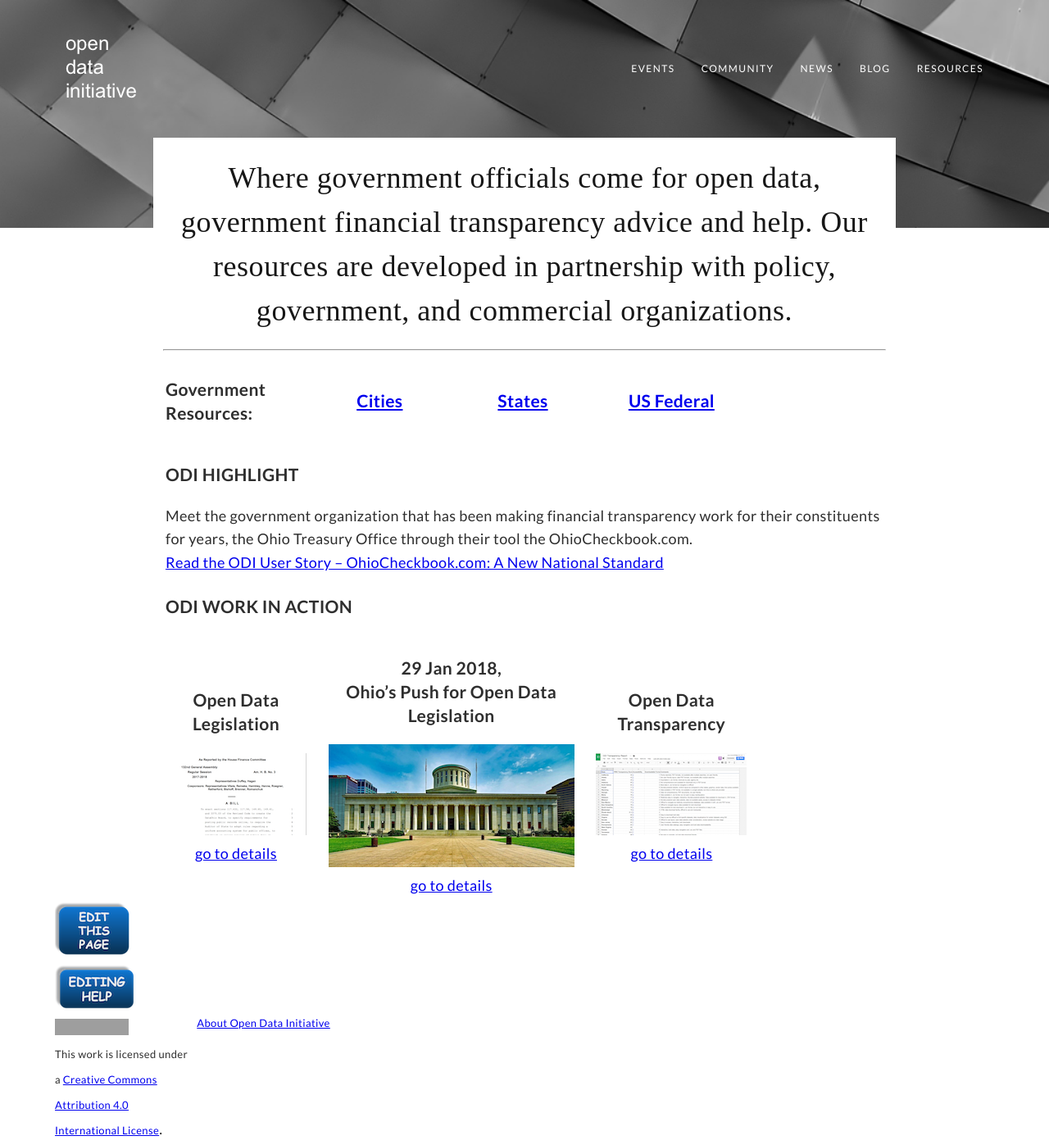
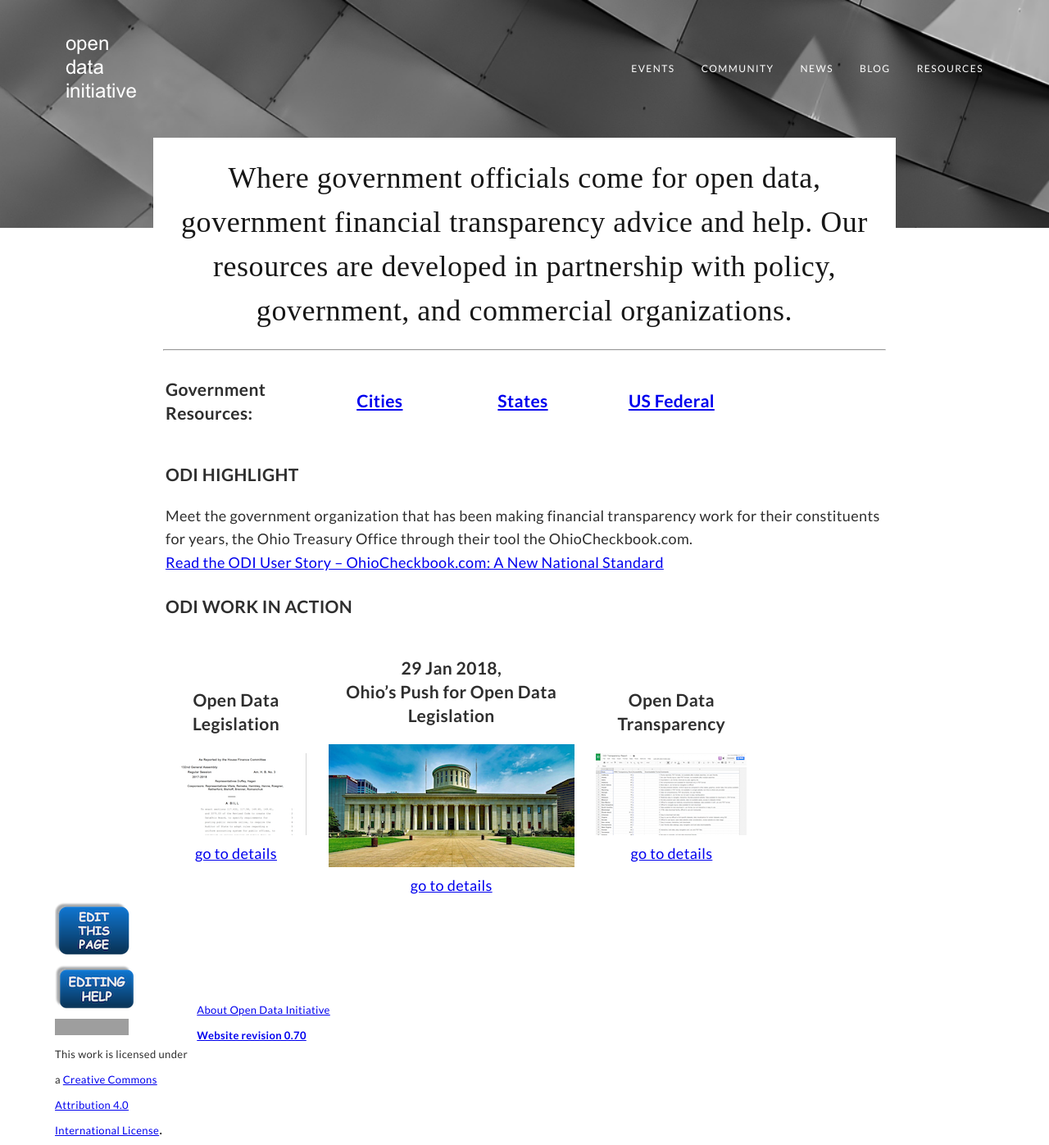
Before and after one commit to opendatainitiative/opendatainitiative.github.io, a Jekyll site: the page built from index.md, in a window 1280 px wide. Shown: the whole page at 82% size. Built offline with Jekyll 4.4.1, drawn with Linux system fonts in a browser that asks for light colours; grey boxes are pictures that could not be loaded.

Commit message:
closes enhancement Update footer with the opendatainitiative.github.io revision #16

```diff
--- a/_includes/footer.html
+++ b/_includes/footer.html
@@ -23,7 +23,9 @@
                   <font size="2">This work is licensed under a
                   <a rel="license" href="http://creativecommons.org/licenses/by/4.0/">
                           Creative Commons Attribution 4.0 International License</a></font>.</td>
-              <td width="25%"><font size="2"><a href="/about">About Open Data Initiative</a></font></td>
+              <td width="25%"><font size="2"><a href="/about">About Open Data Initiative</a>
+              	<br /><strong><a target="_blank" href="https://github.com/opendatainitiative/opendatainitiative.github.io/tree/0.70">Website revision 0.70</a></strong>
+              </font></td>
               <td width="50%"></td>
             </tr>
       </table>
```
